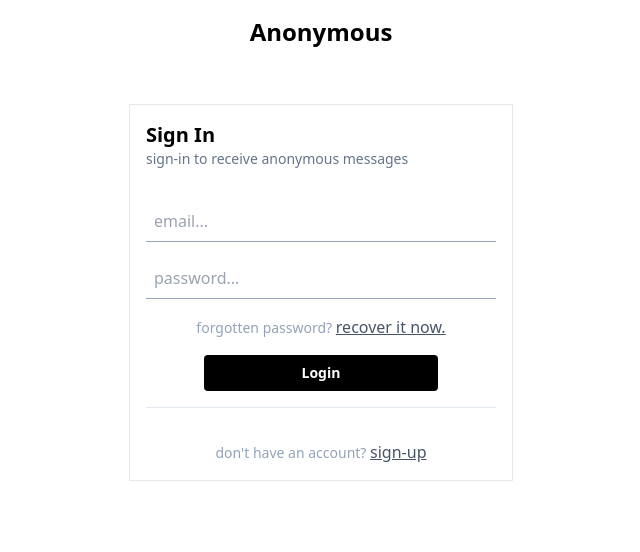
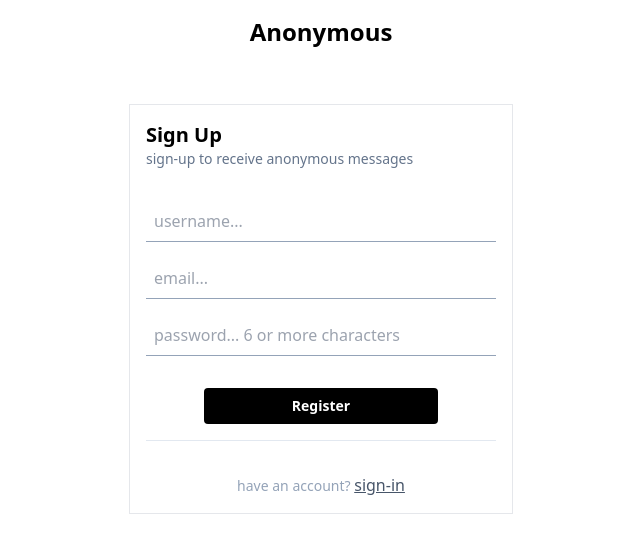
Before and after one commit to Ayothegod/anonymous, a Next.js app: page /signup in a window 1280 px wide. Shown: the top 552 px of the page, without its empty margins (319-959 px from the left). Built offline with nearby package versions, Linux system fonts and the light colour scheme.

Commit message:
adding auth check done

```diff
--- a/src/pages/signin.tsx
+++ b/src/pages/signin.tsx
@@ -35,7 +35,7 @@ const Signin = () => {
                     >Login</button>
                 </div>
 
-                <p className="text-sm text-slate-400 text-center">don&apos;t have an account? <Link href="/" className="text-slate-600 text-base underline">sign-up</Link></p>
+                <p className="text-sm text-slate-400 text-center">don&apos;t have an account? <Link href="/signup" className="text-slate-600 text-base underline">sign-up</Link></p>
             </div>
         </div>
     )
--- a/src/pages/signup.tsx
+++ b/src/pages/signup.tsx
@@ -5,45 +5,54 @@ import { useState } from "react"
 
 const Signup = () => {
     const router = useRouter()
-    const [email,setEmail] = useState("")
-    const [password,setPassword] = useState("")
+    const [email, setEmail] = useState("")
+    const [username, setUsername] = useState("")
+    const [password, setPassword] = useState("")
+    const [error, setError] = useState("")
 
-    const signupUser = async() => {
+    const signupUser = async () => {
+        if (username.length < 3) return setError("add username")
+        if (email.length < 3) return setError("add email")
+        if (!email.includes(".com")) return setError("invalid email")
+        if (password.length < 6) return setError("password is too short")
         const { data, error } = await supabaseClient.auth.signUp({
-            email: 'example@email.com',
-            password: 'example-password',
+            email: email,
+            password: password,
             options: {
-              data: {
-                full_name: 'John',
-                username: 'aiiomide',
-              },
+                data: {
+                    username: username,
+                },
             },
-          })
+        })
+        // if(data.user?.aud === "authenticated") return router.push("/signin")
+        console.log(data, error);
+        if (error) return setError("user already exists!");
+    }
+    // 'ayodasilva12@email.com', 'Softer1234', 'Nexxbux'
 
-          console.log(data,error);
-          if(data.user?.aud === "authenticated") return router.push("/user")
-          console.log(data.user?.aud);
-    }
     return (
         <div className="px-2 max-w-[60rem] mx-auto flex flex-col items-center justify-center">
             <h1 className="text-2xl font-semibold my-4">Anonymous</h1>
             <div className="flex flex-col sm:border mt-10 w-full sm:w-96 p-4 gap-4">
                 <div>
-                    <h2 className="text-xl font-semibold">Sign In</h2>
-                    <p className="text-sm text-slate-500 ">sign-in to receive anonymous messages</p>
+                    <h2 className="text-xl font-semibold">Sign Up</h2>
+                    <p className="text-sm text-slate-500 ">sign-up to receive anonymous messages</p>
                 </div>
                 <div className="flex flex-col my-4 gap-4 items-center border-b pb-4 border-b-slate-200">
+                    <input type="text" placeholder="username..." className="border-b border-b-slate-400 p-2 w-full outline-none focus:bg-slate-100"
+                        value={username} onChange={(e) => setUsername(e.target.value)} />
                     <input type="text" placeholder="email..." className="border-b border-b-slate-400 p-2 w-full outline-none focus:bg-slate-100"
-                    value={email} onChange={(e) => setEmail(e.target.value)} />
-                    <input type="password" placeholder="password..." className="border-b border-b-slate-400 p-2 w-full outline-none focus:bg-slate-100"
-                    value={password} onChange={(e) => setPassword(e.target.value)}/>
-                    <label htmlFor="" className="text-sm text-slate-400">forgotten password? <Link href="/" className="text-slate-600 text-base underline">recover it now.</Link></label>
+                        value={email} onChange={(e) => setEmail(e.target.value)} />
+                    <input type="password" placeholder="password... 6 or more characters" className="border-b border-b-slate-400 p-2 w-full outline-none focus:bg-slate-100"
+                        value={password} onChange={(e) => setPassword(e.target.value)} />
+                    <p className="text-sm text-red-600 font-medium">{error}</p>
+                    {/* <label htmlFor="" className="text-sm text-slate-400">forgotten password? <Link href="/" className="text-slate-600 text-base underline">recover it now.</Link></label> */}
                     <button className="bg-black text-white text-sm p-2 rounded font-semibold w-full sm:w-2/3 hover:bg-white hover:border hover:border-slate-200 hover:text-black"
-                    onClick={signupUser}
-                    >Login</button>
+                        onClick={signupUser}
+                    >Register</button>
                 </div>
 
-                <p className="text-sm text-slate-400 text-center">don&apos;t have an account? <Link href="/" className="text-slate-600 text-base underline">sign-up</Link></p>
+                <p className="text-sm text-slate-400 text-center">have an account? <Link href="/signin" className="text-slate-600 text-base underline">sign-in</Link></p>
             </div>
         </div>
     )
--- a/src/pages/user.tsx
+++ b/src/pages/user.tsx
@@ -1,4 +1,5 @@
 import { supabaseClient } from "@/lib/supabase"
+import Link from "next/link"
 import { useEffect, useState } from "react"
 
 const User = () => {
@@ -17,7 +18,11 @@ const User = () => {
 
 
   return (
+    <div>
+
     <div>welcome {username}</div>
+    <Link href="/signup">Sign up</Link>
+    </div>
   )
 }
 
```
